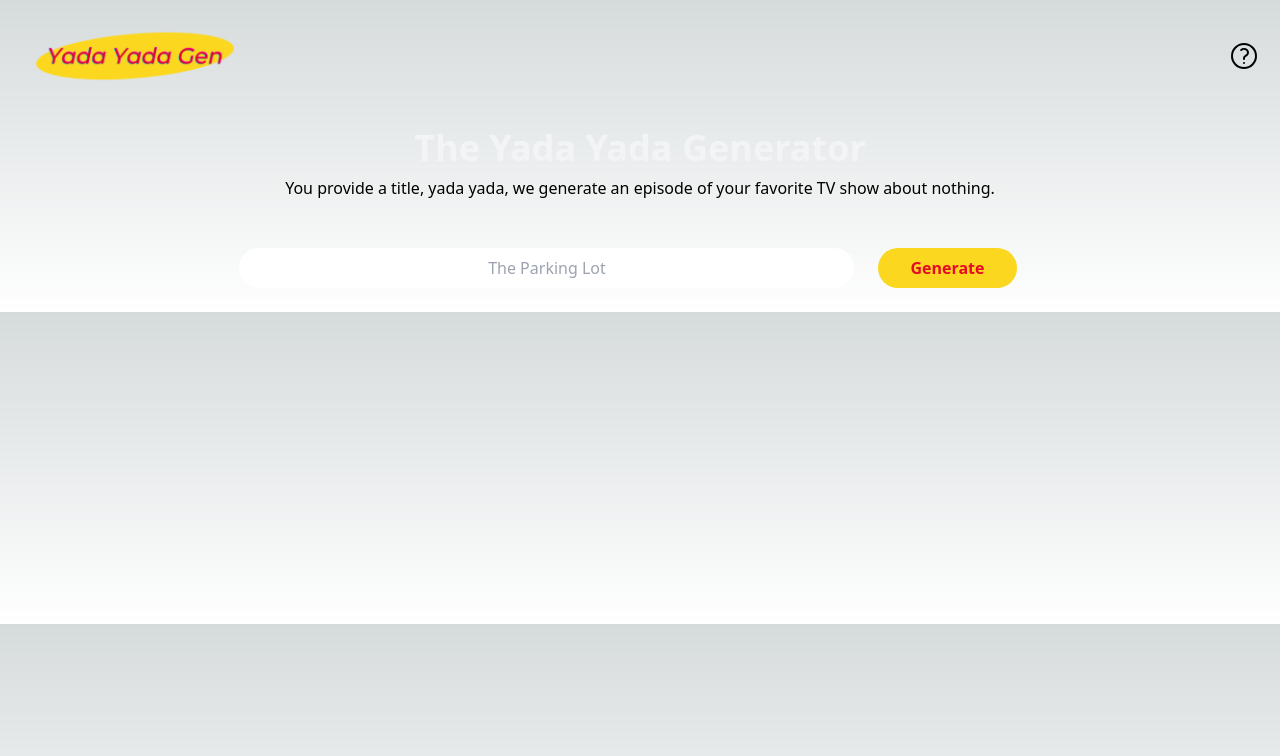
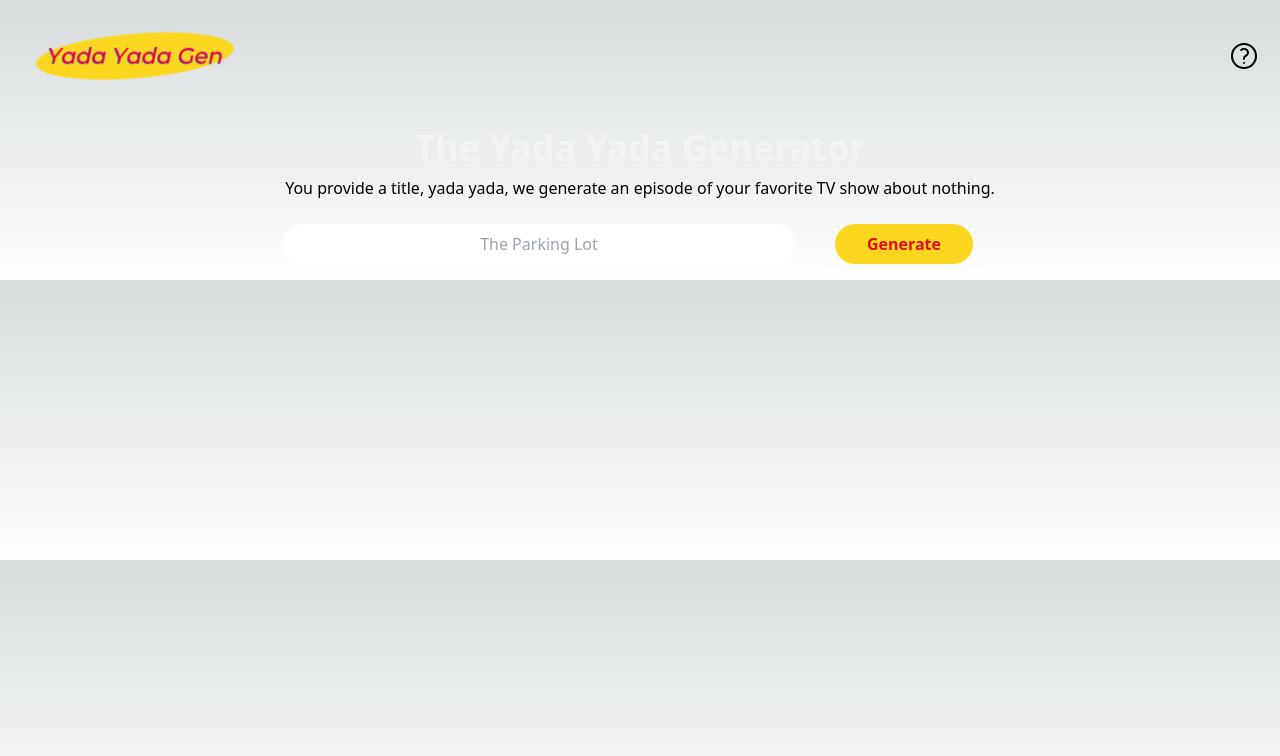
Before and after one commit to degirmenci/yada_yada_webapp, a Next.js app: page / in a window 1280 px wide. Shown: the top 756 px of the page. Built offline with nearby package versions, Linux system fonts and the light colour scheme; no server answers.

Commit message:
Change layout

```diff
--- a/components/MainBody.js
+++ b/components/MainBody.js
@@ -65,17 +65,18 @@ function MainBody() {
 
 
     return (
-        <div className="flex flex-col items-center justify-center">
+        <div className="">
             <div className="flex flex-col items-center justify-center p-4">
                 <h1 className="text-4xl font-bold text-gray-100 dark:text-gray-200">The Yada Yada Generator</h1>
                 <p className="p-2">You provide a title, yada yada, we generate an episode of your favorite TV show about nothing.</p>
             </div>
 
-            <div className="p-6 flex flex-col items-center md:flex-row md:justify-center md:items-center">
+            {/*<div className="p-6 flex md:flexitems-center md:justify-center md:items-center"> */}
+            <div className="flex flex-col md:flex-row justify-center items-center gap-4 md:gap-4">
                 <input value={inputText} onChange={(e) => setInputText(e.target.value)}
                 onKeyDown={handleEnterKey}
                 type="text" placeholder="The Parking Lot"
-                className="rounded-full text-center	w-70 md:w-50 px-48 py-2 border-gray-300"
+                className="rounded-full text-center	w-11/12 md:w-7/12 max-w-lg px-48 py-2 border-gray-300"
                 />
                 <button
                     className="bg-[#fbd71f] hover:bg-[#E1C11B] text-[#e50b26] font-bold py-2 px-8 mx-6 rounded-full h-10 w-50"
@@ -87,7 +88,7 @@ function MainBody() {
                 </button>
             </div>
 
-            <div>
+            <div className="mt-4">
                 {isGenerated && <ScriptWidget sessionId={sessionId} script={generatedScript} userPrompt={userDefinedPrompt} />}
             </div>
 
```
